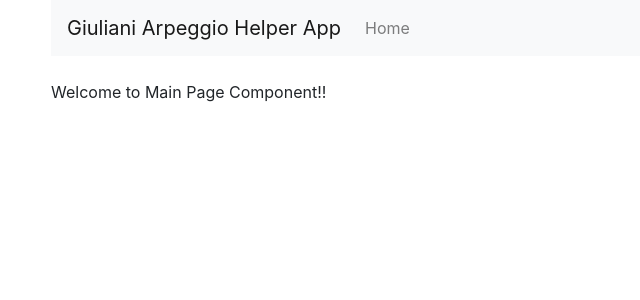
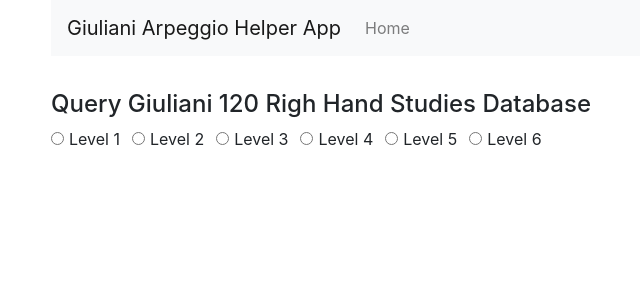
Before and after one commit to rmd6502/giuliani-arpeggio-helper, a React (Create React App) app in the folder giuliani-app-client/: page / in a window 1280 px wide. Shown: the top 300 px of the page, without its empty margins (34-674 px from the left). Built offline with nearby package versions, Linux system fonts and the light colour scheme.

Commit message:
difficulty level radio buttons added

```diff
--- a/giuliani-app-client/src/components/mainpage-component.js
+++ b/giuliani-app-client/src/components/mainpage-component.js
@@ -18,6 +18,8 @@ export default class MainPage extends Component {
     this.onChangeStudyNoDifficulty = this.onChangeStudyNoDifficulty.bind(this);
     this.onChangeStudyDifficultyLevel = this.onChangeStudyDifficultyLevel.bind(this);
     this.onChangeStudyResultLimit = this.onChangeStudyResultLimit.bind(this);
+    this.onSubmit = this.onSubmit.bind(this);
+
   }
 
   onChangeStudyNoDifficulty(e) {
@@ -46,14 +48,88 @@ export default class MainPage extends Component {
     console.log(`Difficulty Level: ${this.state.studyDifficultyLevel}`);
     console.log(`Limit results: ${this.state.studyResulLimit}`);
 
-    // this.props.history.push('/display');
+    this.props.history.push('/display');
 
   }
 
   render() {
     return (
-      <div>
-        <p>Welcome to Main Page Component!!</p>
+      <div style={{marginTop: 10}}>
+        <h4>Query Giuliani 120 Righ Hand Studies Database</h4>
+
+        <form onSubmit={this.onSubmit}>
+
+          <div className="form-group">
+            <div className="form-check-inline">
+              <input className="form-check-input"
+                type="radio"
+                name="level1"
+                id="level1"
+                value="1"
+                checked={this.state.animal_isEndangered === '1' }
+                onChange={this.onChangeStudyDifficultyLevel}
+              />
+              <label className="form-check-label">Level 1</label>
+            </div>
+            <div className="form-check-inline">
+              <input className="form-check-input"
+                type="radio"
+                name="level2"
+                id="level2"
+                value="2"
+                checked={this.state.animal_isEndangered === '2' }
+                onChange={this.onChangeStudyDifficultyLevel}
+              />
+              <label className="form-check-label">Level 2</label>
+            </div>
+            <div className="form-check-inline">
+              <input className="form-check-input"
+                type="radio"
+                name="level3"
+                id="level3"
+                value="3"
+                checked={this.state.animal_isEndangered === '3' }
+                onChange={this.onChangeStudyDifficultyLevel}
+              />
+              <label className="form-check-label">Level 3</label>
+            </div>
+            <div className="form-check-inline">
+              <input className="form-check-input"
+                type="radio"
+                name="level4"
+                id="level4"
+                value="4"
+                checked={this.state.animal_isEndangered === '4' }
+                onChange={this.onChangeStudyDifficultyLevel}
+              />
+              <label className="form-check-label">Level 4</label>
+            </div>
+            <div className="form-check-inline">
+              <input className="form-check-input"
+                type="radio"
+                name="level5"
+                id="level5"
+                value="5"
+                checked={this.state.animal_isEndangered === '5' }
+                onChange={this.onChangeStudyDifficultyLevel}
+              />
+              <label className="form-check-label">Level 5</label>
+            </div>
+            <div className="form-check-inline">
+              <input className="form-check-input"
+                type="radio"
+                name="level6"
+                id="level6"
+                value="6"
+                checked={this.state.animal_isEndangered === '6' }
+                onChange={this.onChangeStudyDifficultyLevel}
+              />
+              <label className="form-check-label">Level 6</label>
+            </div>
+          </div>
+
+        </form>
+
       </div>
     )
   }
```
